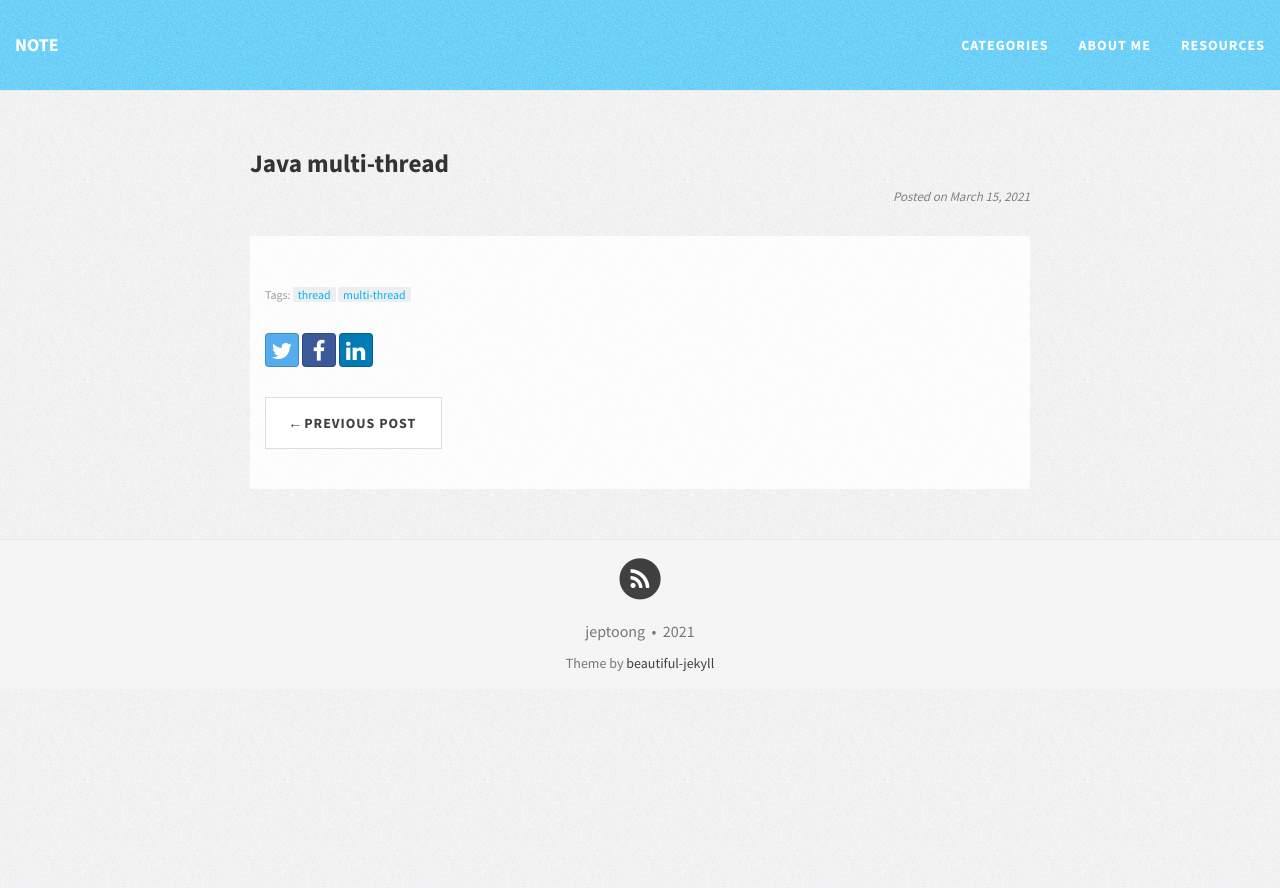
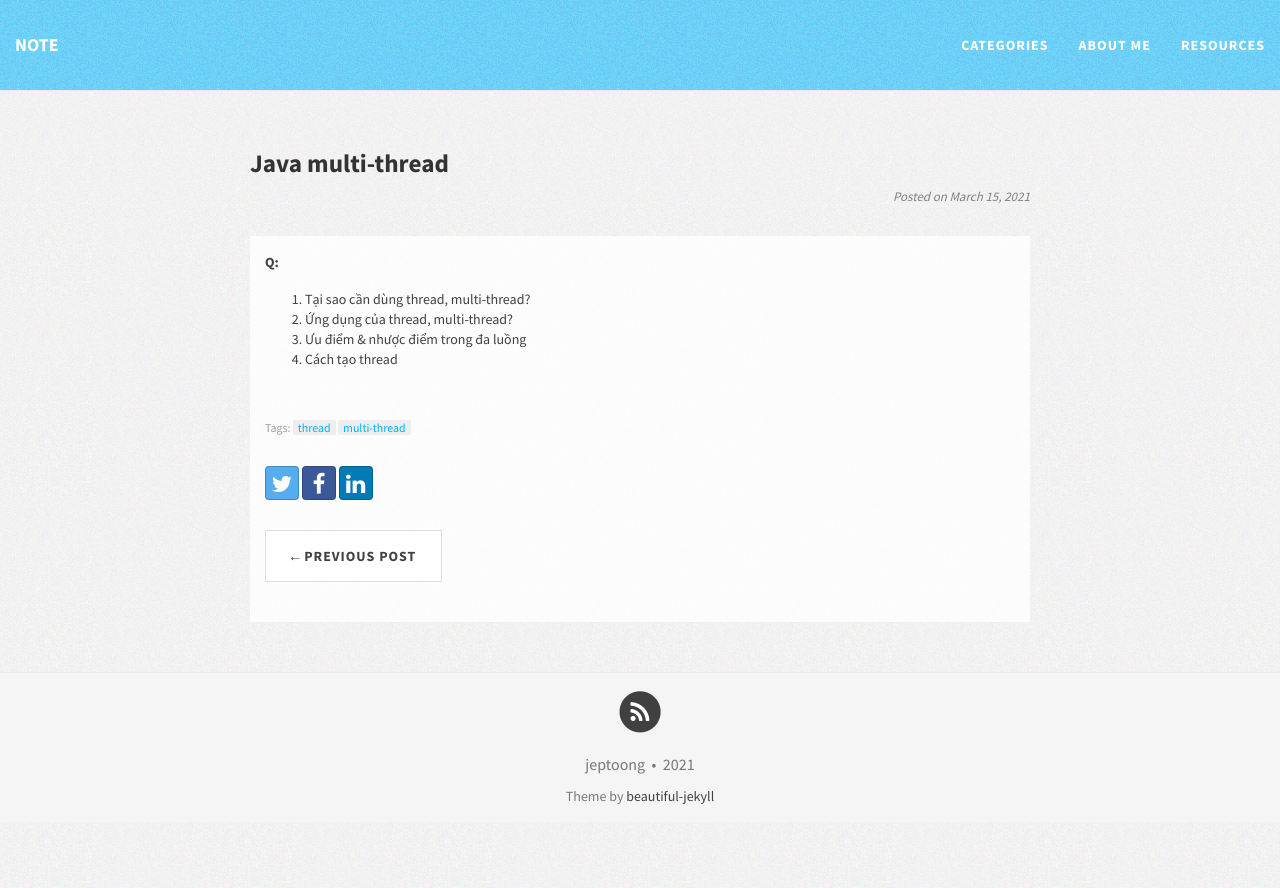
Before and after one commit to jeptoong/jeptoong.github.io, a Jekyll site: the page built from _posts/2021-03-15-multi-thread.md, in a window 1280 px wide. Shown: the top 888 px of the page. Built offline with Jekyll 4.4.1, drawn with Linux system fonts in a browser that asks for light colours; nearby versions of some CDN libraries.

Commit message:
add test

```diff
--- a/_posts/2021-03-15-multi-thread.md
+++ b/_posts/2021-03-15-multi-thread.md
@@ -4,3 +4,9 @@
 categories: [java]
 tags: [thread, multi-thread]
 ---
+
+**Q:**
+1. Tại sao cần dùng thread, multi-thread?
+2. Ứng dụng của thread, multi-thread?
+3. Ưu điểm & nhược điểm trong đa luồng
+4. Cách tạo thread
```
